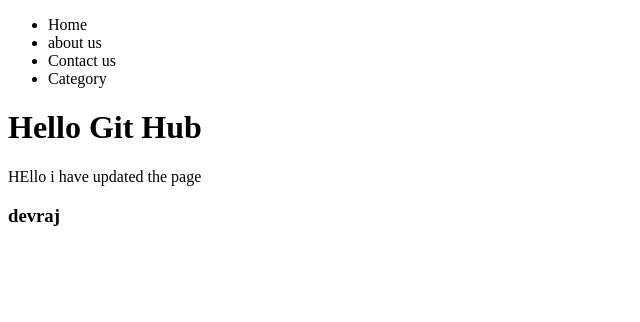
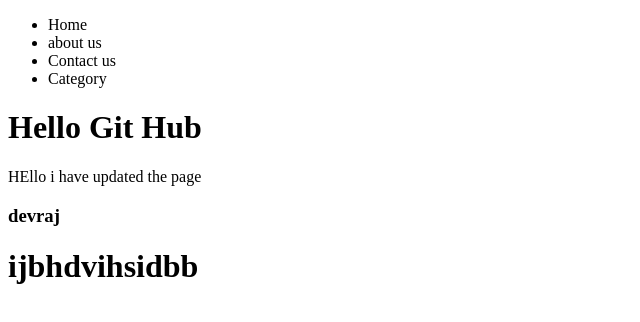
Before and after one commit to kiran-chilwal/Ait-page, a plain HTML site: page index.html in a window 1280 px wide. Shown: the whole page, without its empty margins (0-640 px from the left). Drawn offline with Linux system fonts and the light colour scheme.

Commit message:
jdshjdvh

```diff
--- a/index.html
+++ b/index.html
@@ -18,5 +18,7 @@
     <h1>Hello Git Hub</h1>
     <p>HEllo i have updated the page</p>
     <h3>devraj</h3>
+
+    <h1>ijbhdvihsidbb</h1>
 </body>
 </html>
```
